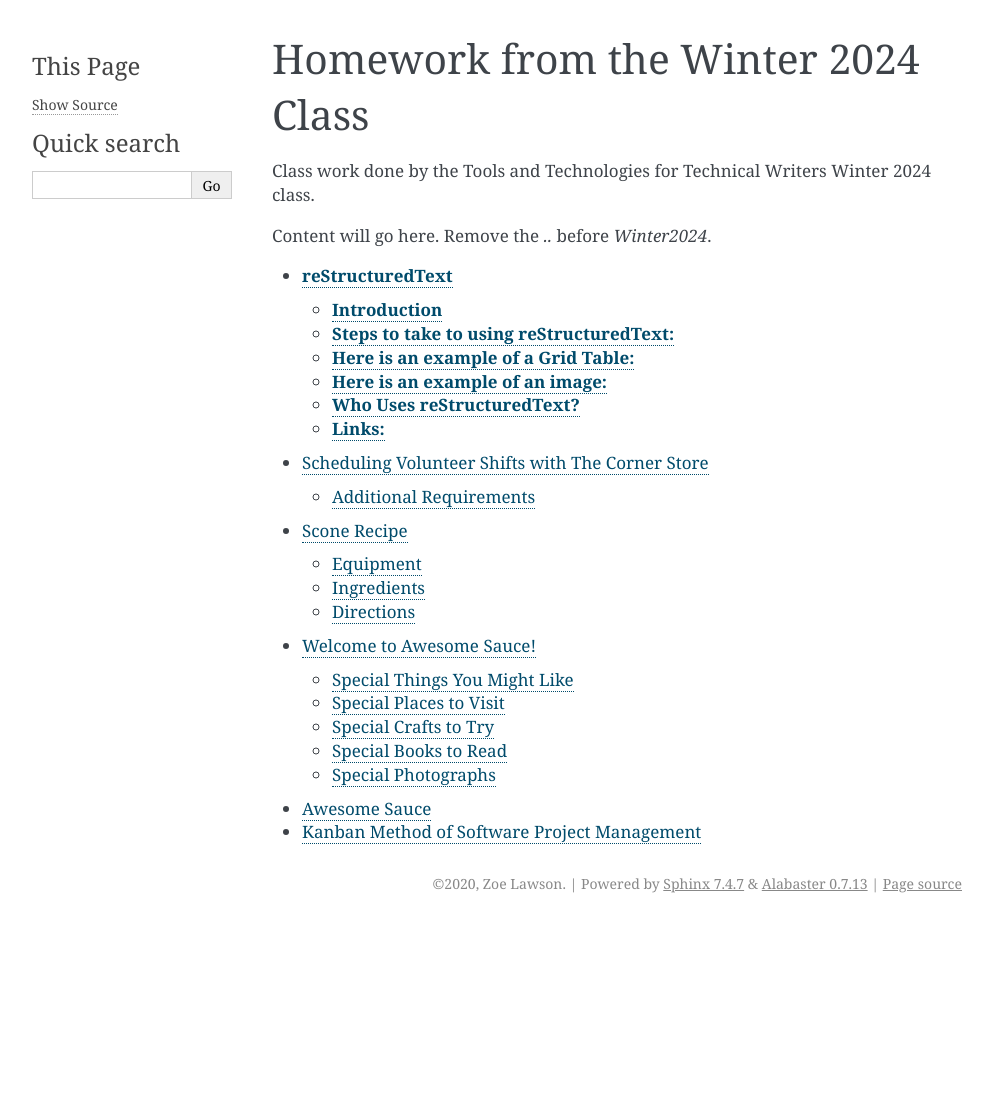
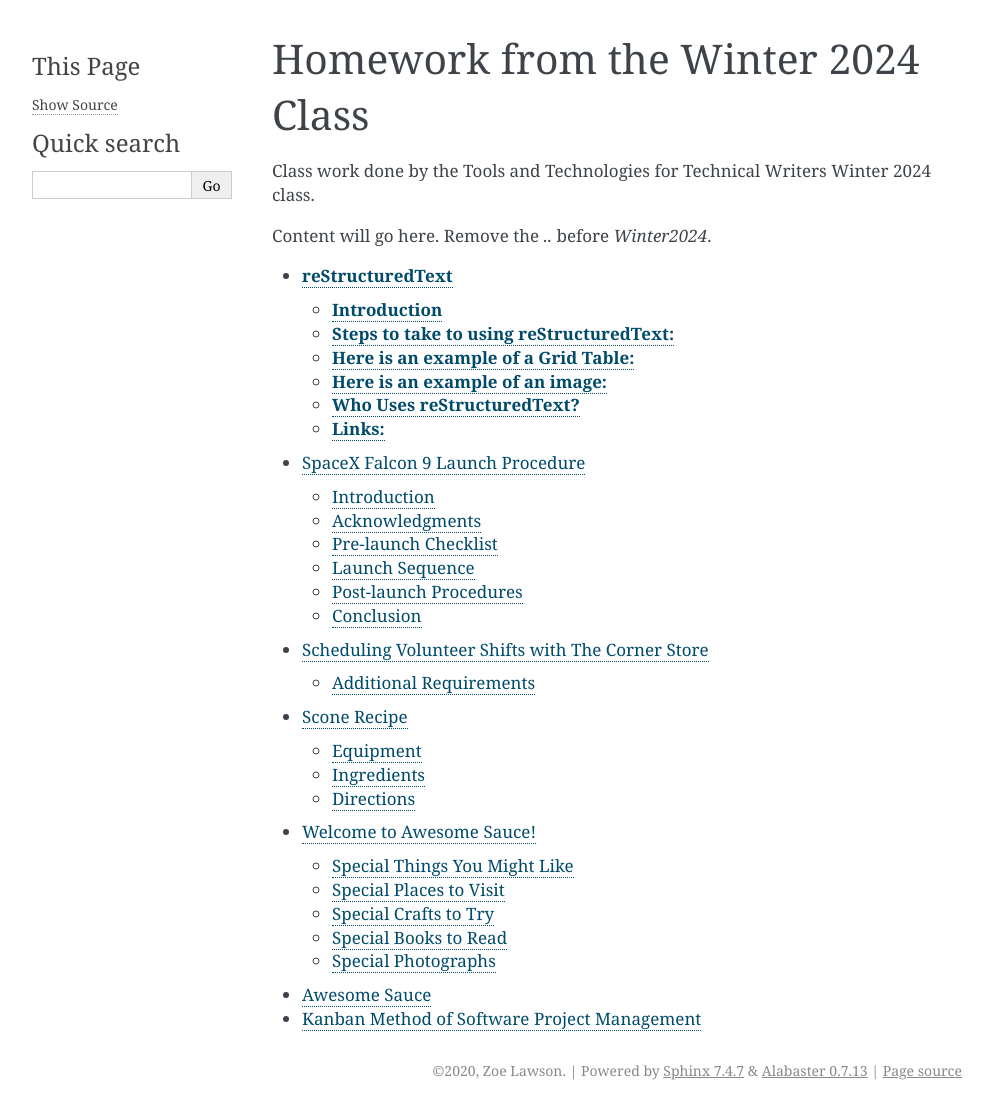
Before and after one commit to ZoeLawson/mcc_read_the_docs, a Sphinx documentation site: the page built from docs/winter2024.rst, in a window 1280 px wide. Shown: the whole page, without its empty margins (148-1141 px from the left). Built offline with Sphinx 7.4.7, drawn with Linux system fonts in a browser that asks for light colours; pages that are not in the unit, such as notebooks, are missing from menus; before the commit the page ends 923 px from its top, so only the background shows below that; part of the change alters nothing that is shown.

```diff
--- /dev/null
+++ b/docs/Winter2024/HillaryIantosca.rst
@@ -0,0 +1,103 @@
+==========================
+SpaceX Falcon 9 Launch Procedure
+==========================
+
+Introduction
+------------
+This document outlines the step-by-step procedure for launching the SpaceX Falcon 9 rocket. It is intended for use by SpaceX mission control personnel and launch engineers.
+
+Acknowledgments
+---------------
+Special thanks to Mr. Alex Lieth, Supervisor of Spacecraft Integration, Payloads at SpaceX, for his expert guidance and recommendations in optimizing the procedures described in this document.
+
+Pre-launch Checklist
+-----------------------
+Before initiating the launch sequence, the following preparations must be completed:
+
+- **Payload Integration**:
+  - Ensure the payload is securely integrated into the payload fairing.
+  - Verify communication and power connections with the payload.
+
+- **Rocket Readiness**:
+  - Check all vehicle systems for readiness, including propulsion, avionics, and structure.
+  - Perform final inspections of the rocket structure to ensure integrity.
+
+- **Propellant Loading**:
+  - Begin loading RP-1 (rocket-grade kerosene) and liquid oxygen (LOX) into the rocket's tanks according to specified procedures.
+  - Monitor propellant loading parameters closely to ensure safety and efficiency.
+
+Launch Sequence
+----------------
+The countdown sequence and liftoff stages are as follows:
+
+1. **T-60 Minutes**:
+   - Start Falcon 9's automated countdown sequence initiated by mission control.
+
+2. **T-45 Minutes**:
+   - Clear the launch pad area of all non-essential personnel.
+   - Ensure all safety protocols are followed.
+
+3. **T-10 Minutes**:
+   - Conduct a final "go/no-go" poll with mission control and launch team to confirm readiness for liftoff.
+
+4. **T-2 Minutes**:
+   - Falcon 9 switches to internal power.
+   - Flight computer transitions to startup mode.
+
+5. **T-1 Minute**:
+   - Verify that all systems are go for launch and clear the launch area of all personnel.
+
+6. **T-0 (Liftoff)**:
+   - Falcon 9's engines ignite.
+   - Vehicle clears the pad and begins ascent to orbit.
+
+Post-launch Procedures
+-----------------------
+Monitoring and post-launch activities include:
+
+- **Ascent**:
+  - Monitor vehicle telemetry and trajectory for nominal performance.
+  - Confirm separation of stages and fairing deployment if applicable.
+
+- **Stage Separation**:
+  - Confirm separation of the first and second stages of the Falcon 9 rocket.
+  - Prepare for fairing deployment to expose the payload to space.
+
+- **Orbital Insertion**:
+  - Ensure successful orbit insertion of the payload.
+  - Verify mission success based on mission objectives.
+
+.. table:: Falcon 9 Launch Checklist
+
+   +-----------------------+------------------------------------------+
+   | **Launch Phase**      | **Tasks to Complete**                    |
+   +=======================+==========================================+
+   | Pre-launch            | Payload integration                       |
+   +-----------------------+------------------------------------------+
+   |                       | Rocket readiness                          |
+   +-----------------------+------------------------------------------+
+   |                       | Propellant loading                        |
+   +-----------------------+------------------------------------------+
+   | Launch Sequence       | T-60 Minutes: Initiate countdown          |
+   +-----------------------+------------------------------------------+
+   |                       | T-45 Minutes: Clear launch pad            |
+   +-----------------------+------------------------------------------+
+   |                       | T-10 Minutes: Final poll for liftoff      |
+   +-----------------------+------------------------------------------+
+   | Post-launch           | Monitor ascent and trajectory             |
+   +-----------------------+------------------------------------------+
+   |                       | Confirm stage separation                  |
+   +-----------------------+------------------------------------------+
+   |                       | Verify orbital insertion                  |
+   +-----------------------+------------------------------------------+
+
+.. image:: github/mcc_tools_tech/week07-more-lightweightmarkup/homework/hillaryiantosca/electricalinterfaces.jpeg
+
+Conclusion
+-----------
+This document provides a structured overview of the SpaceX Falcon 9 launch procedure, emphasizing safety, efficiency, and mission success. For detailed technical specifications and emergency protocols, refer to the official SpaceX Launch Operations Manual.
+
+.. |SpaceX| replace:: SpaceX
+.. _SpaceX: https://www.spacex.com/
+.. |SpaceX Falcon Payload User's Guide| replace:: SpaceX Falcon Payload User's Guide
+.. _SpaceX Falcon Payload User's Guide: https://www.spacex.com/media/falcon-users-guide-2021-09.pdf
--- a/docs/winter2024.rst
+++ b/docs/winter2024.rst
@@ -9,6 +9,7 @@ Content will go here. Remove the `..` before `Winter2024`.
    :maxdepth: 2
 
    Winter2024/DanielleBrindisi
+   Winter2024/HillaryIantosca
    Winter2024/Sepeyeonkqua-Myles
    Winter2024/TessBaucom/TessBaucom
    Winter2024/TKreStructuredText_HW/index
```
Also changed, not shown: docs/Winter2024/electricalinterfaces.jpeg (added).
